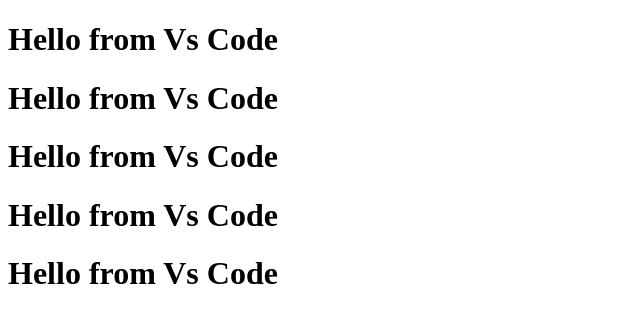
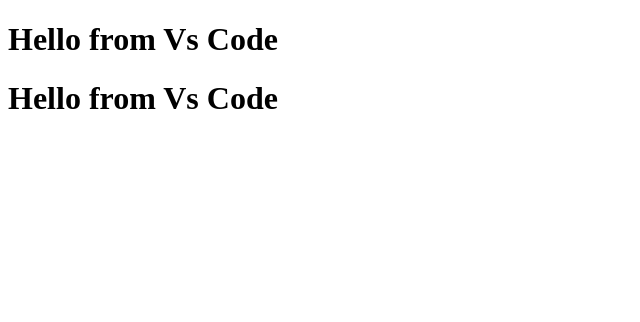
Before and after one commit to Vaibhexa/codecode, a plain HTML site: page index.html in a window 1280 px wide. Shown: the whole page, without its empty margins (0-640 px from the left). Drawn offline with Linux system fonts and the light colour scheme.

Commit message:
ind_cmt_vst

```diff
--- a/index.html
+++ b/index.html
@@ -8,8 +8,5 @@
 <body>
     <h1>Hello from Vs Code</h1>
     <h1>Hello from Vs Code</h1>
-    <h1>Hello from Vs Code</h1>
-    <h1>Hello from Vs Code</h1>
-    <h1>Hello from Vs Code</h1>
 </body>
 </html>
```
